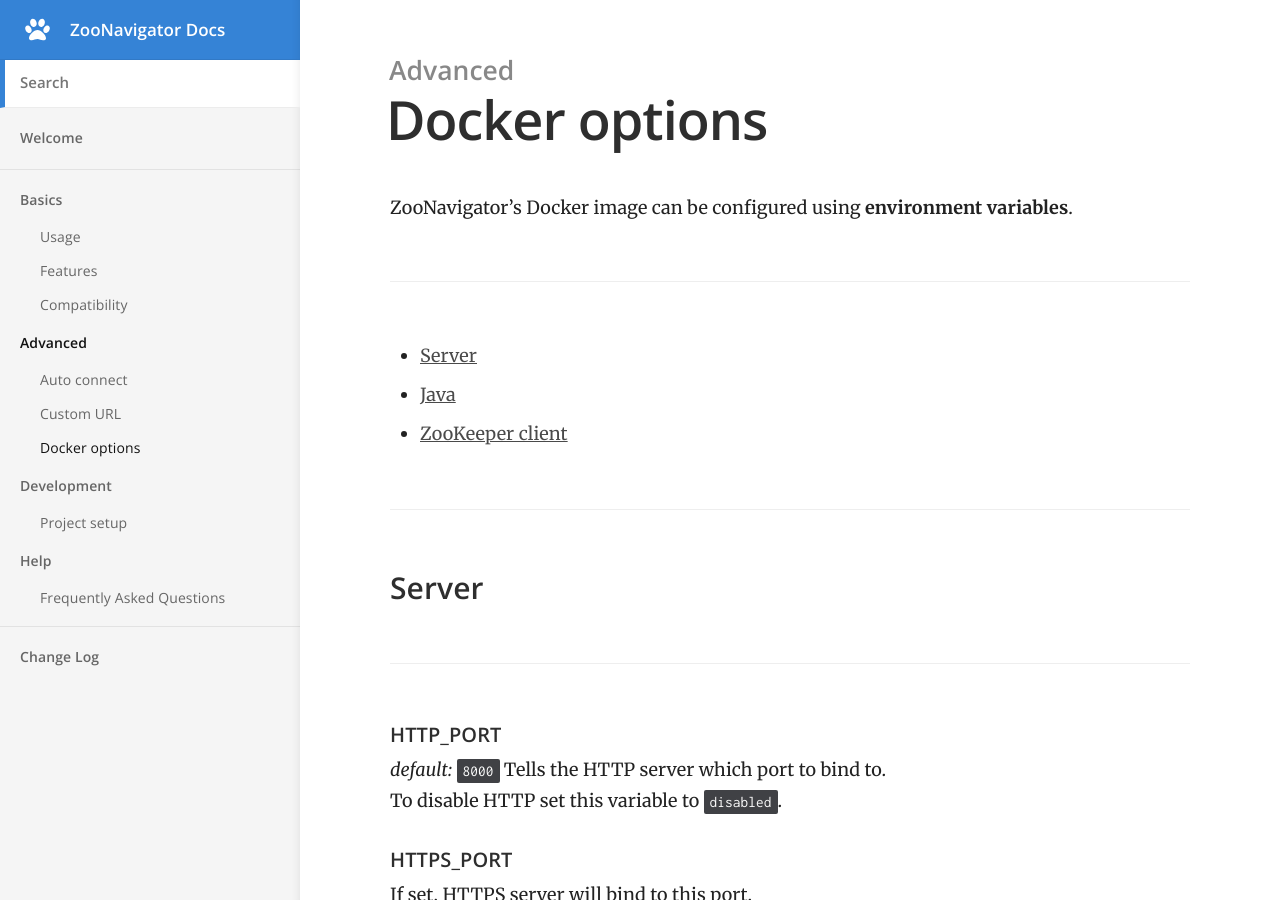
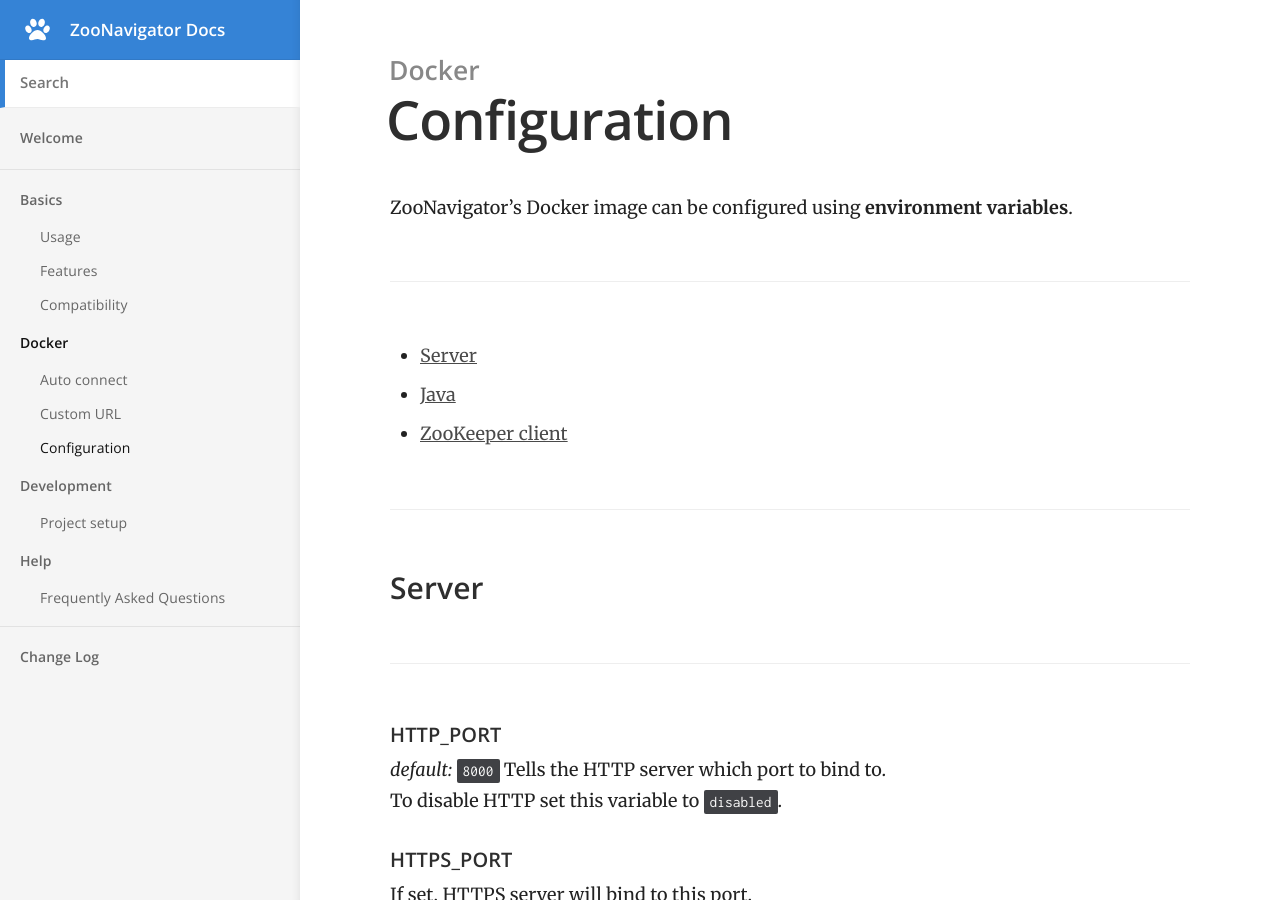
Before and after one commit to elkozmon/zoonavigator, a Jekyll site: the page built from _docs/docker/configuration.md, in a window 1280 px wide and 900 px high. Built offline with Jekyll 4.4.1, drawn with Linux system fonts in a browser that asks for light colours; nearby versions of some CDN libraries.

Commit message:
Rename category

```diff
--- a/_data/categories.yml
+++ b/_data/categories.yml
@@ -1,7 +1,7 @@
 - name: basics
   title: Basics
-- name: advanced
-  title: Advanced
+- name: docker
+  title: Docker
 - name: development
   title: Development
 - name: help
--- a/_docs/advanced/auto-connect.md
+++ b/_docs/docker/auto-connect.md
@@ -1,6 +1,6 @@
 ---
 title: Auto connect
-category: advanced
+category: docker
 order: 1
 ---
 
@@ -11,4 +11,4 @@
 - `AUTO_CONNECT_CONNECTION_STRING`
 - `AUTO_CONNECT_AUTH_INFO` (this is optional)
 
-See [Docker options]({{site.baseurl}}/advanced/docker-options) for description on these environment variables.
+See [Configuration]({{site.baseurl}}/docker/configuration) for description on these environment variables.
--- a/_docs/advanced/docker-options.md
+++ b/_docs/docker/configuration.md
@@ -1,6 +1,6 @@
 ---
-title: "Docker options"
-category: advanced
+title: Configuration
+category: docker
 order: 3
 ---
 
--- a/_docs/advanced/custom-url.md
+++ b/_docs/docker/custom-url.md
@@ -1,6 +1,6 @@
 ---
 title: Custom URL
-category: advanced
+category: docker
 order: 2
 ---
 
```
